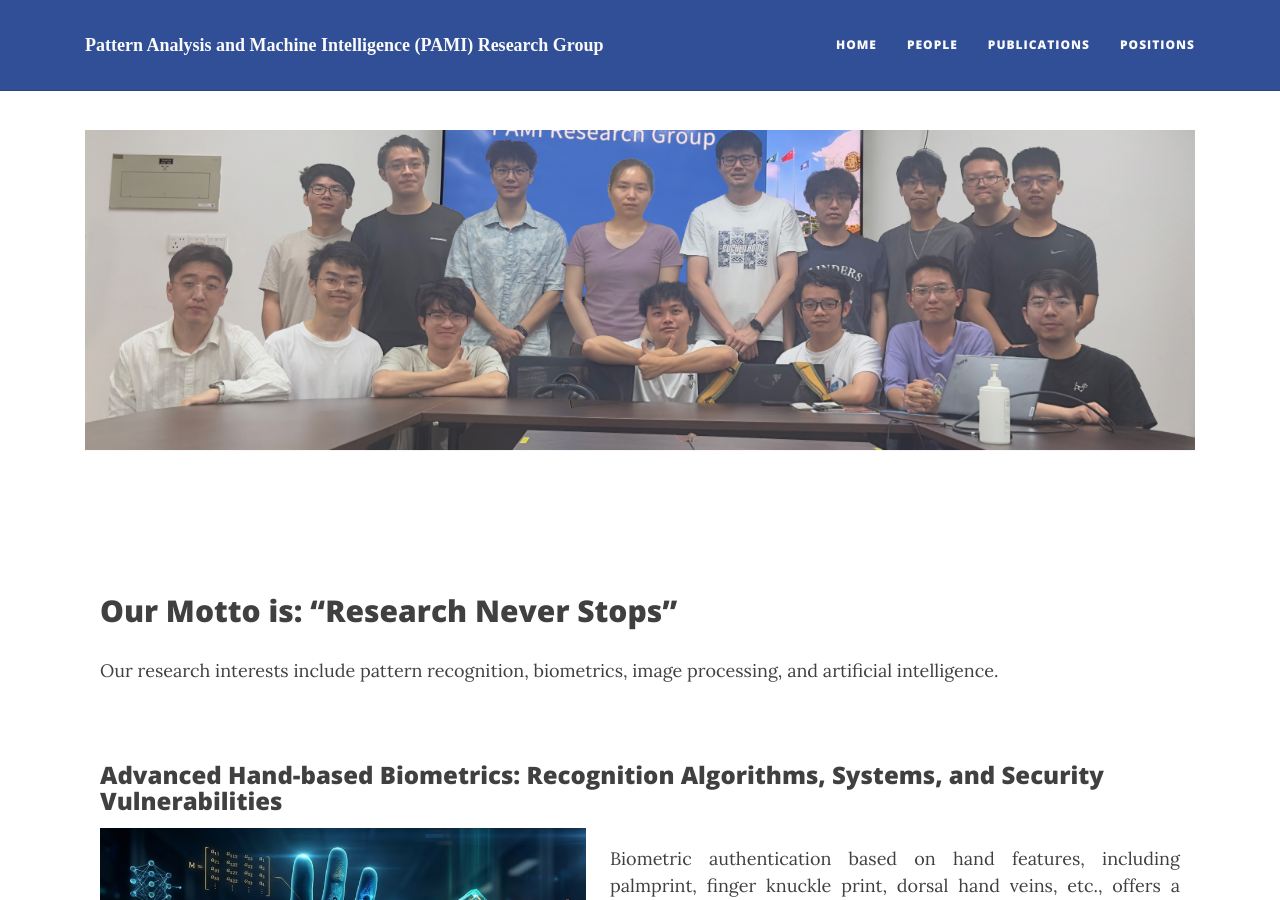
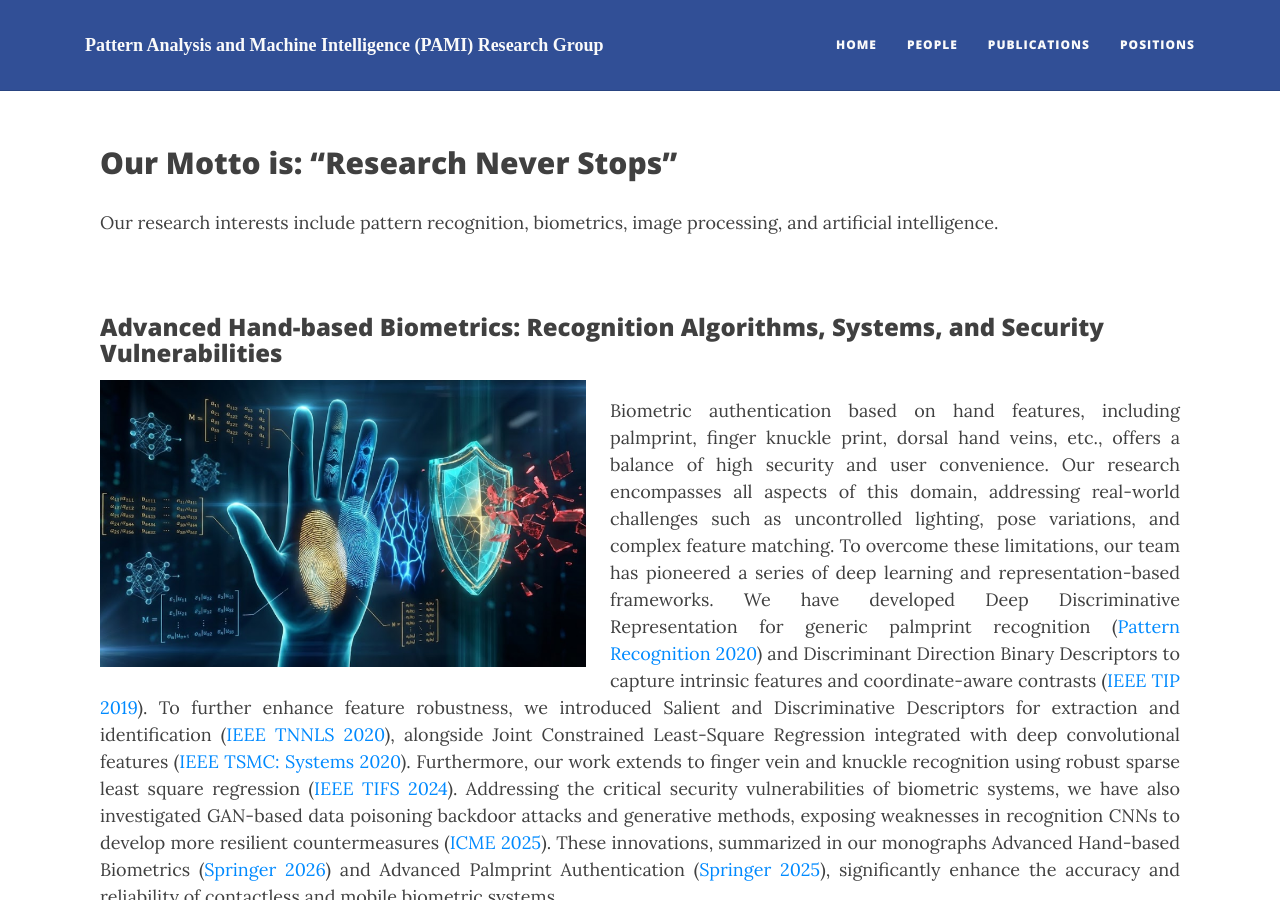
Before and after one commit to pamigroup/pamigroup.github.io, a Jekyll site: the page built from index.html, in a window 1280 px wide and 900 px high. Built offline with Jekyll 4.4.1, drawn with Linux system fonts in a browser that asks for light colours; nearby versions of some CDN libraries; the list of posts is cut into pages by our own code.

Commit message:
Update index.html

```diff
--- a/index.html
+++ b/index.html
@@ -49,16 +49,6 @@ use-site-title: true
 </style>
 
 <div class="container">
-    <div class="row">
-        <div id="carouselExampleIndicators" class="carousel slide carousel-fade" data-ride="carousel">
-            <div class="carousel-inner">
-                <div class="carousel-item active">
-                    <img src="/assets/img/pami_group.jpg">
-                </div>
-            </div>
-        </div>
-    </div>
-
     <div class="row" style="margin-top: 3rem; margin-bottom: 2rem;">
         <div class="col-12">
             <h2>Our Motto is: “Research Never Stops”</h2>
```
